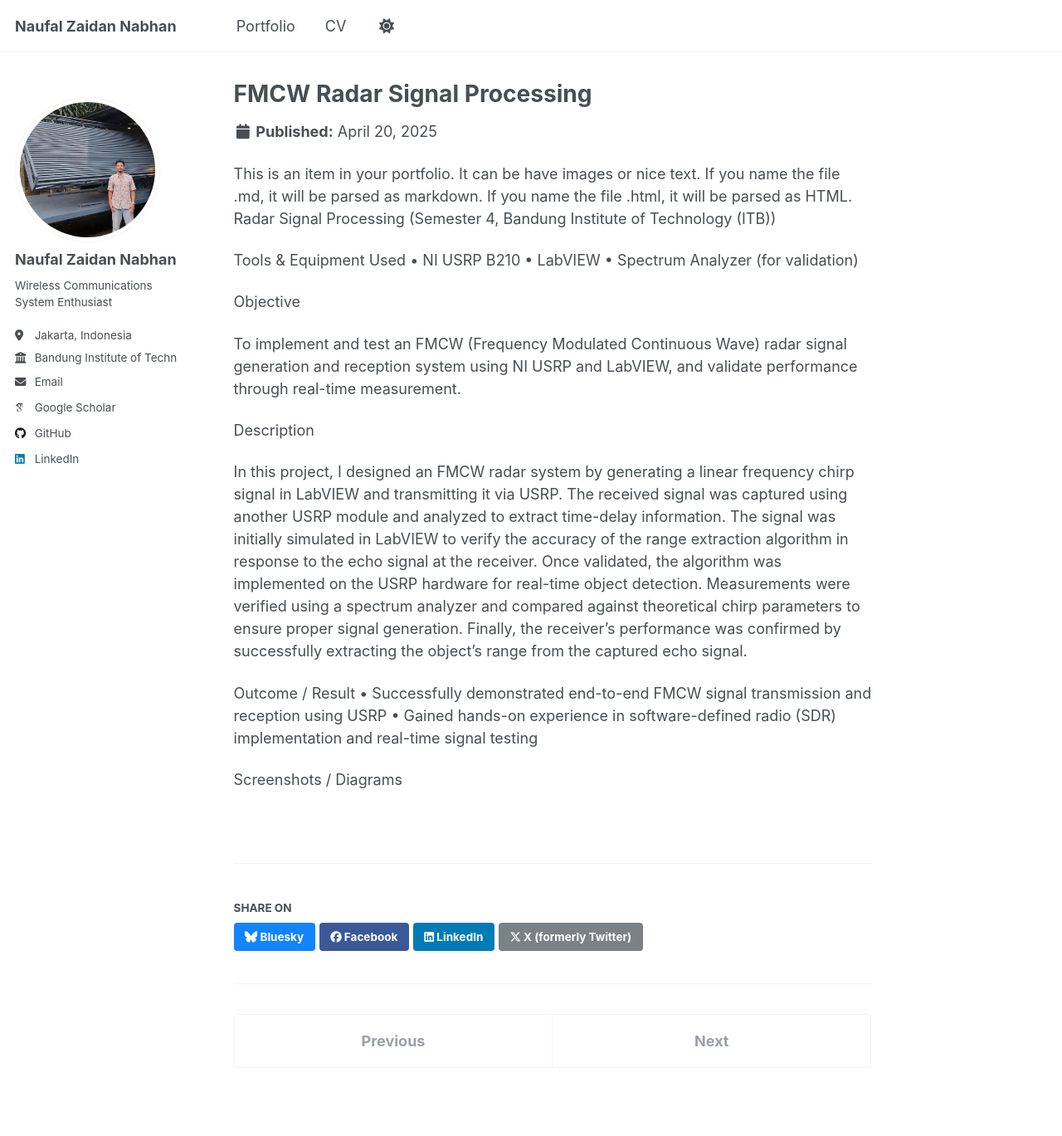
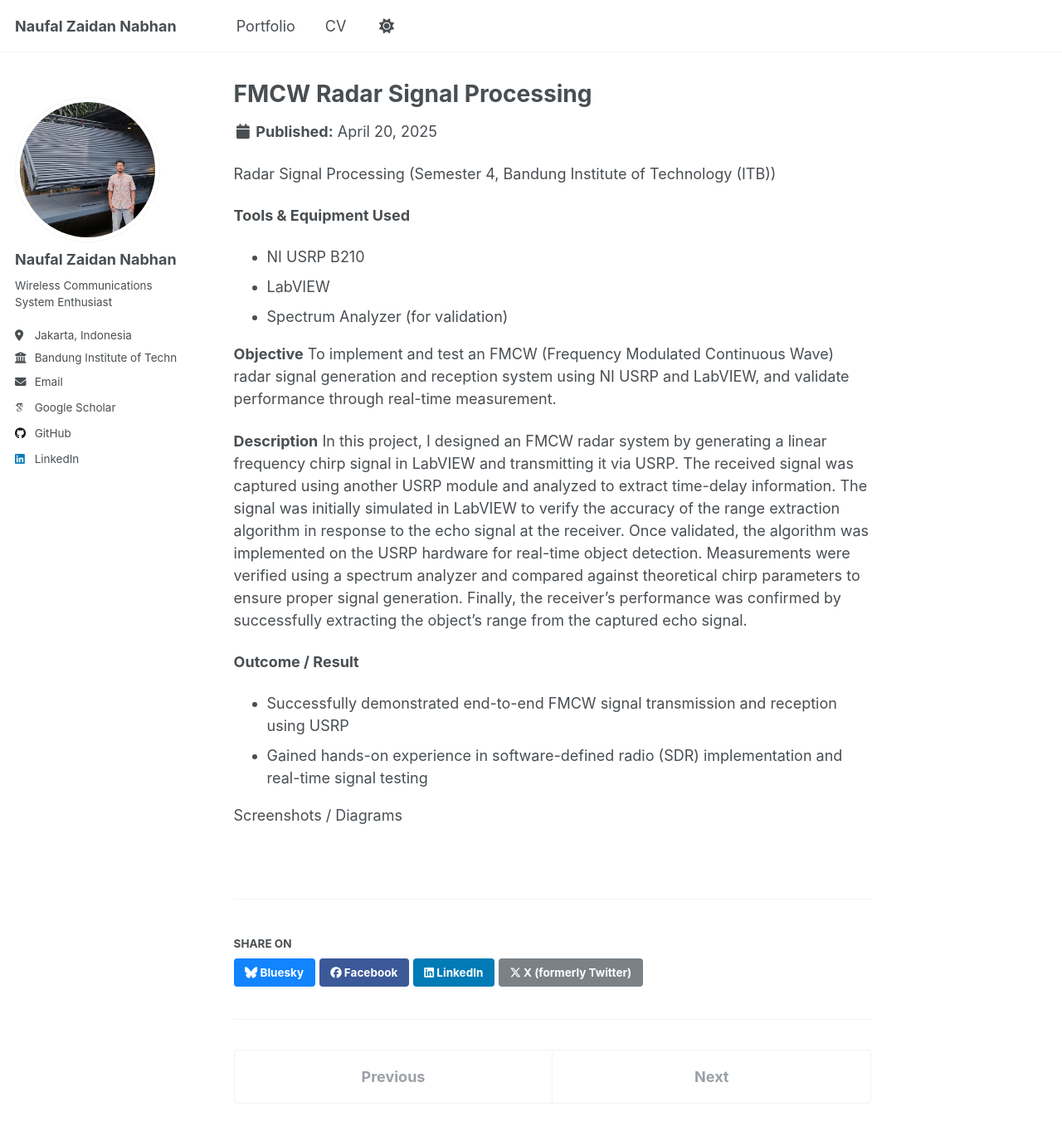
Before and after one commit to naufalzn/naufalzn.github.io, a Jekyll site: the page built from _portfolio/portfolio-1.md, in a window 1280 px wide and 1400 px high. Shown: the top 1369 px of the window at 83% size. Built offline with Jekyll 4.4.1, drawn with Linux system fonts in a browser that asks for light colours; some web fonts are replaced.

Commit message:
Update portfolio-1.md

```diff
--- a/_portfolio/portfolio-1.md
+++ b/_portfolio/portfolio-1.md
@@ -1,28 +1,25 @@
 ---
 title: "FMCW Radar Signal Processing"
-excerpt: "Implemented a real-time FMCW radar system using NI USRP B210 and LabVIEW by generating and transmitting linear chirp signals. The receiver module captured echo signals to extract time-delay and estimate range. The system was first simulated in LabVIEW, then validated through physical measurements and spectrum analysis. This project provided hands-on experience in SDR-based radar systems, signal integrity verification, and time-frequency analysis.<br/><img src='/images/500x300.png'>"
+excerpt: "Implemented a real-time FMCW radar system using NI USRP B210 and LabVIEW by generating and transmitting linear chirp signals. The receiver module captured echo signals to extract time-delay and estimate range. The system was first simulated in LabVIEW, then validated through physical measurements and spectrum analysis. This project provided hands-on experience in SDR-based radar systems, signal integrity verification, and time-frequency analysis.<br/><img src='/images/fmcw_radar_1.jpg'>"
 collection: portfolio
 ---
 
-This is an item in your portfolio. It can be have images or nice text. If you name the file .md, it will be parsed as markdown. If you name the file .html, it will be parsed as HTML.
 Radar Signal Processing
 (Semester 4, Bandung Institute of Technology (ITB))
 
-Tools & Equipment Used
-	•	NI USRP B210
-	•	LabVIEW
-	•	Spectrum Analyzer (for validation)
+**Tools & Equipment Used**
+- NI USRP B210
+- LabVIEW
+- Spectrum Analyzer (for validation)
 
-Objective
-
+**Objective**
 To implement and test an FMCW (Frequency Modulated Continuous Wave) radar signal generation and reception system using NI USRP and LabVIEW, and validate performance through real-time measurement.
 
-Description
-
+**Description**
 In this project, I designed an FMCW radar system by generating a linear frequency chirp signal in LabVIEW and transmitting it via USRP. The received signal was captured using another USRP module and analyzed to extract time-delay information. The signal was initially simulated in LabVIEW to verify the accuracy of the range extraction algorithm in response to the echo signal at the receiver. Once validated, the algorithm was implemented on the USRP hardware for real-time object detection. Measurements were verified using a spectrum analyzer and compared against theoretical chirp parameters to ensure proper signal generation. Finally, the receiver’s performance was confirmed by successfully extracting the object’s range from the captured echo signal.
 
-Outcome / Result
-	•	Successfully demonstrated end-to-end FMCW signal transmission and reception using USRP
-	•	Gained hands-on experience in software-defined radio (SDR) implementation and real-time signal testing
+**Outcome / Result**
+- Successfully demonstrated end-to-end FMCW signal transmission and reception using USRP
+- Gained hands-on experience in software-defined radio (SDR) implementation and real-time signal testing
 
 Screenshots / Diagrams
```
